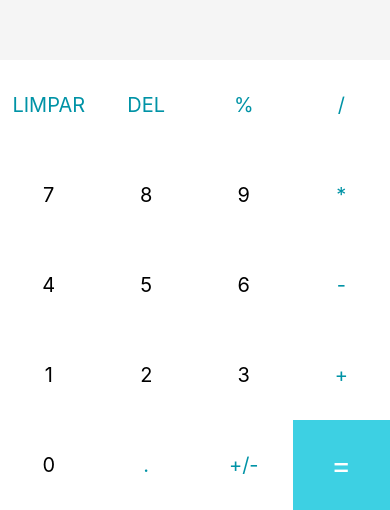
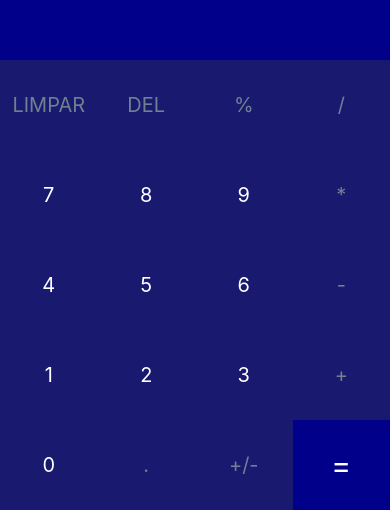
Before and after one commit to lmedeiros01/calculadora, a React Native app: screen / in a window 390 px wide. Shown: the part 334-844 px from the top of the page. Built offline with nearby package versions, Linux system fonts and the light colour scheme.

Commit message:
cores alteradas da calculadora

```diff
--- a/App.js
+++ b/App.js
@@ -72,12 +72,12 @@
 
                 {buttons.map((button) =>
                     button === '=' ?
-                        <TouchableOpacity onPress={() => handleInput(button)} key={button} style={[styles.button, { backgroundColor: '#3dd0e3' }]}>
+                        <TouchableOpacity onPress={() => handleInput(button)} key={button} style={[styles.button, { backgroundColor: '#00008B' }]}>
                             <Text style={[styles.textButton, { color: "white", fontSize: 30 }]}>{button}</Text>
                         </TouchableOpacity>
                         :
                         <TouchableOpacity onPress={() => handleInput(button)} key={button} style={styles.button}>
-                            <Text style={[styles.textButton, { color: typeof (button) === 'number' ? 'black' : '#0093a6' }]}>{button}</Text>
+                            <Text style={[styles.textButton, { color: typeof (button) === 'number' ? 'white' : '#708090' }]}>{button}</Text>
                         </TouchableOpacity>
                 )}
             </View>
@@ -92,17 +92,17 @@
     results: {
         flex: 2,
         justifyContent: "center",
-        backgroundColor: "#f5f5f5"
+        backgroundColor: "#00008B"
     },
     resultText: {
-        color: "#282F38",
+        color: "#FFFFFF",
         fontSize: 32,
         fontWeight: "bold",
         padding: 12,
         textAlign: "right"
     },
     historyText: {
-        color: "#7c7c7c",
+        color: "#708090",
         fontSize: 20,
         marginRight: 10,
         alignSelf: 'flex-end',
@@ -112,7 +112,7 @@
         flexWrap: 'wrap',
     },
     button: {
-        backgroundColor: 'white',
+        backgroundColor: '#191970',
         alignItems: 'center',
         justifyContent: 'center',
         minWidth: 90,
@@ -120,7 +120,7 @@
         flex: 2,
     },
     textButton: {
-        color: "#7c7c7c",
+        color: "#FFFFFF",
         fontSize: 20,
     }
 });
```
